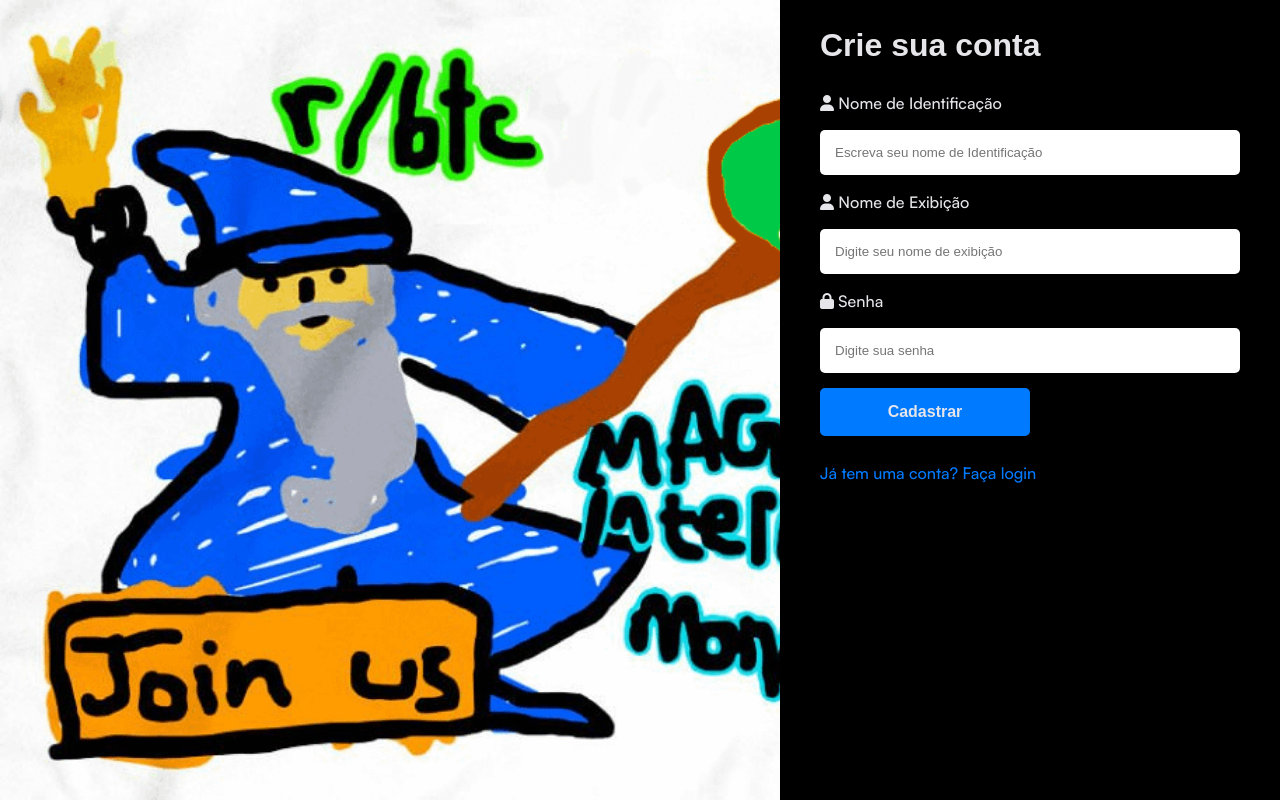
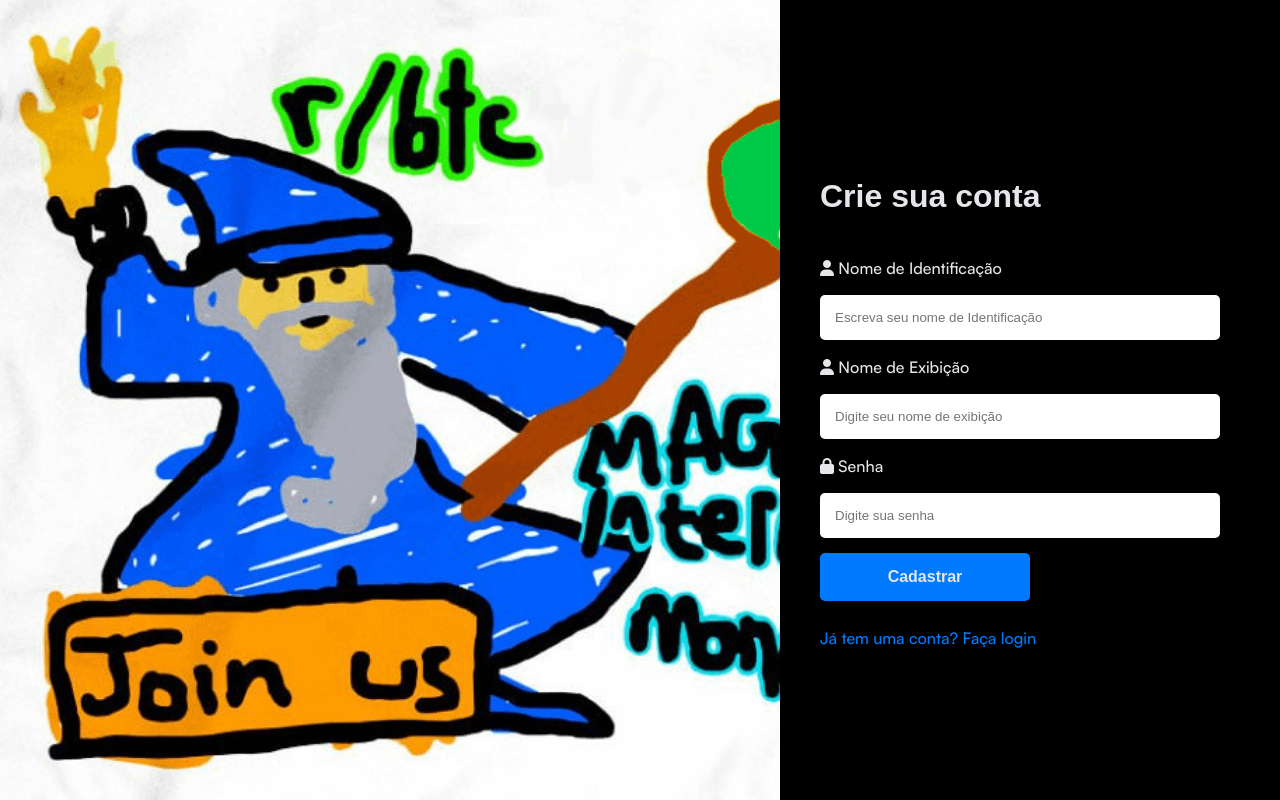
Before and after one commit to Ian-Marcel/BiPFiX, a PHP site: page /LogIn/cadastro.php in a window 1280 px wide. Run offline with PHP 8.4, Linux system fonts and the light colour scheme; some web fonts are replaced.

Commit message:
Login:Cadastro tweaks

```diff
--- a/LogIn/cadastro.css
+++ b/LogIn/cadastro.css
@@ -62,12 +62,16 @@
     width: 35vw;
     background-color: #000;
     padding: 0px 40px;
+    display: flex;
+    align-items: center;
 
 }
 .formCadastro {
     display: flex;
     flex-direction: column;
     gap: 15px;
+    min-width: 400px;
+    max-width: 500px;
 }
 
 .formCadastro a {
@@ -83,7 +87,6 @@
 .formCadastro input {
     padding: 15px;
     border-radius: 5px;
-    max-width: 500px;
     outline: none;
     border: none;
 }
--- a/LogIn/cadastro.php
+++ b/LogIn/cadastro.php
@@ -14,8 +14,8 @@
 <body>
     <div class="banner"><section></section></div>
     <main>
+        <form method="POST" class="formCadastro" action="cadastro.php">
         <h1>Crie sua conta</h1>
-        <form method="POST" class="formCadastro" action="cadastro.php">
                 <label for="username"><i class="fa-solid fa-user"></i> Nome de Identificação</label>
                     <input class="input-field" type="text" name="id_name" placeholder="Escreva seu nome de Identificação" required autofocus="true"/>
                 <label for="username"><i class="fa-solid fa-user"></i> Nome de Exibição</label>
--- a/LogIn/login.css
+++ b/LogIn/login.css
@@ -63,18 +63,21 @@
     width: 35vw;
     background-color: #000;
     padding: 0px 40px;
+    display: flex;
+    align-items: center;
 }
 
 .formLogin {
     display: flex;
     flex-direction: column;
     gap: 15px;
+    min-width: 400px;
+    max-width: 500px;
 }
 
 .formLogin input {
     padding: 15px;
     border-radius: 5px;
-    max-width: 500px;
     outline: none;
     border: none;
 }
```
